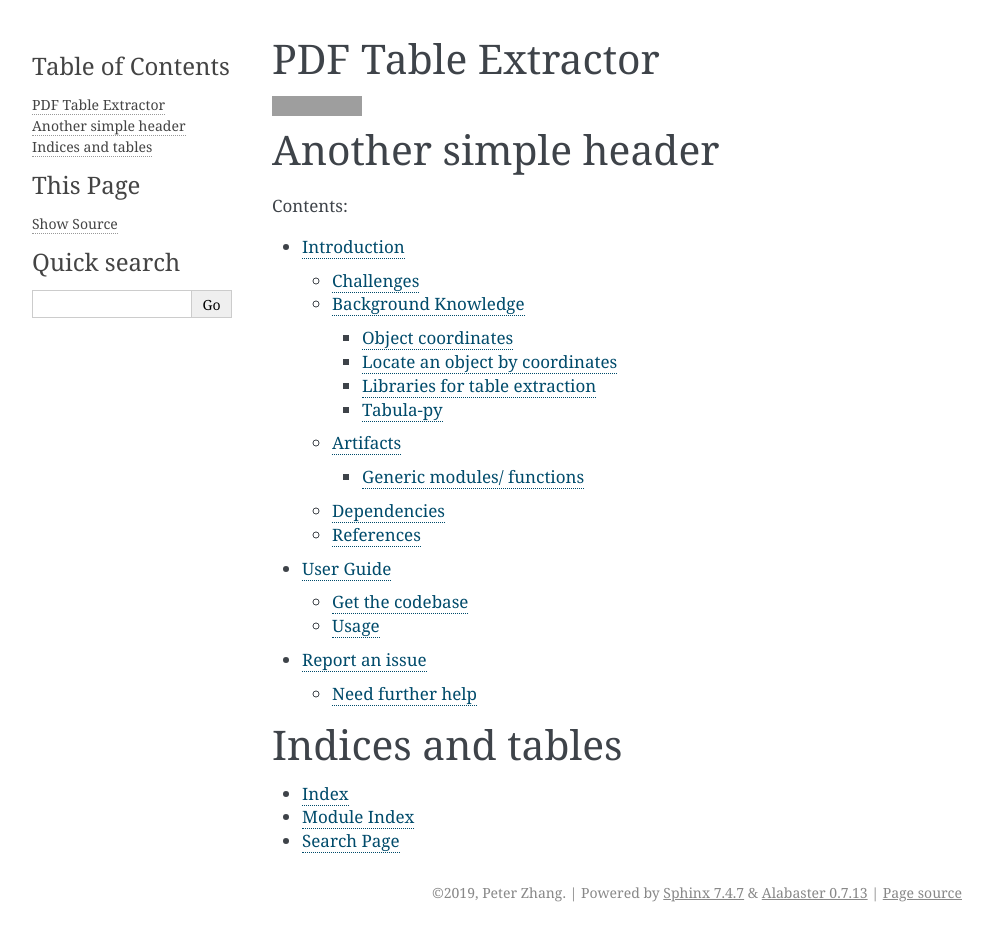
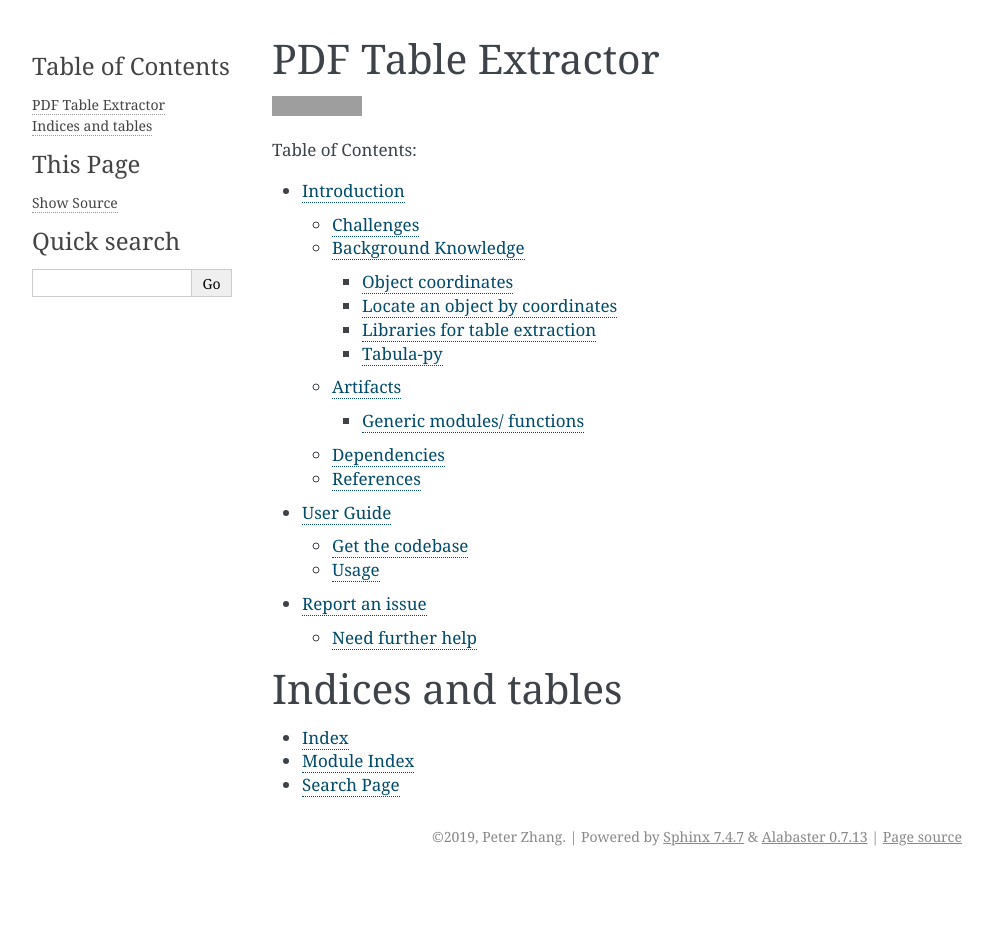
Before and after one commit to peter-sas/techtalk, a Sphinx documentation site: the page built from docs/source/index.rst, in a window 1280 px wide. Shown: the whole page, without its empty margins (148-1141 px from the left). Built offline with Sphinx 7.4.7, drawn with Linux system fonts in a browser that asks for light colours; after the commit the page ends 900 px from its top, so only the background shows below that; grey boxes are pictures that could not be loaded.

```diff
--- a/docs/source/index.rst
+++ b/docs/source/index.rst
@@ -4,12 +4,9 @@
    :target: https://techtalk.readthedocs.io/en/latest/?badge=latest
    :alt: Documentation Status
 
-Another simple header
-===========================
-
 .. toctree::
    :maxdepth: 3
-   :caption: Contents:
+   :caption: Table of Contents:
 
    intro
    usage
```
